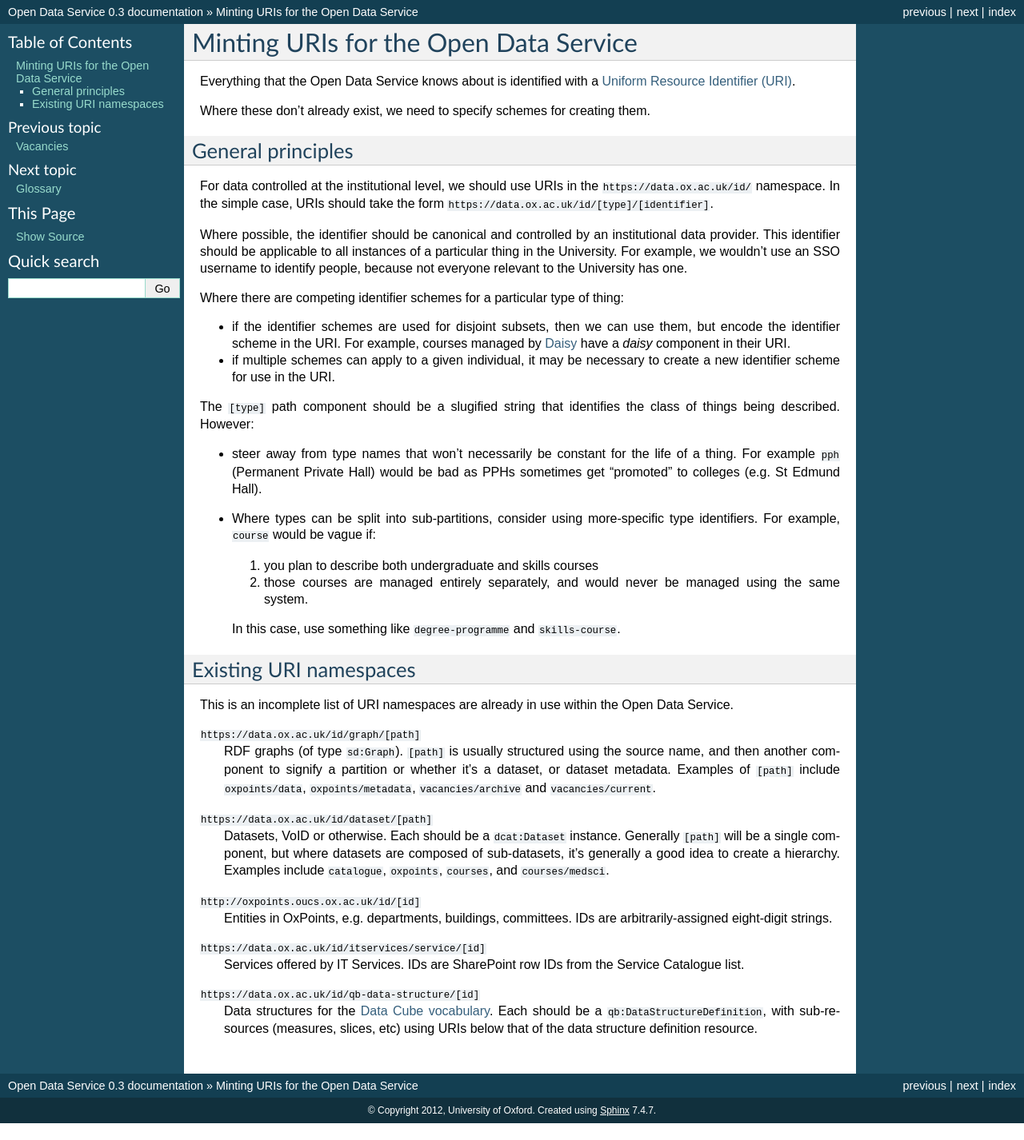
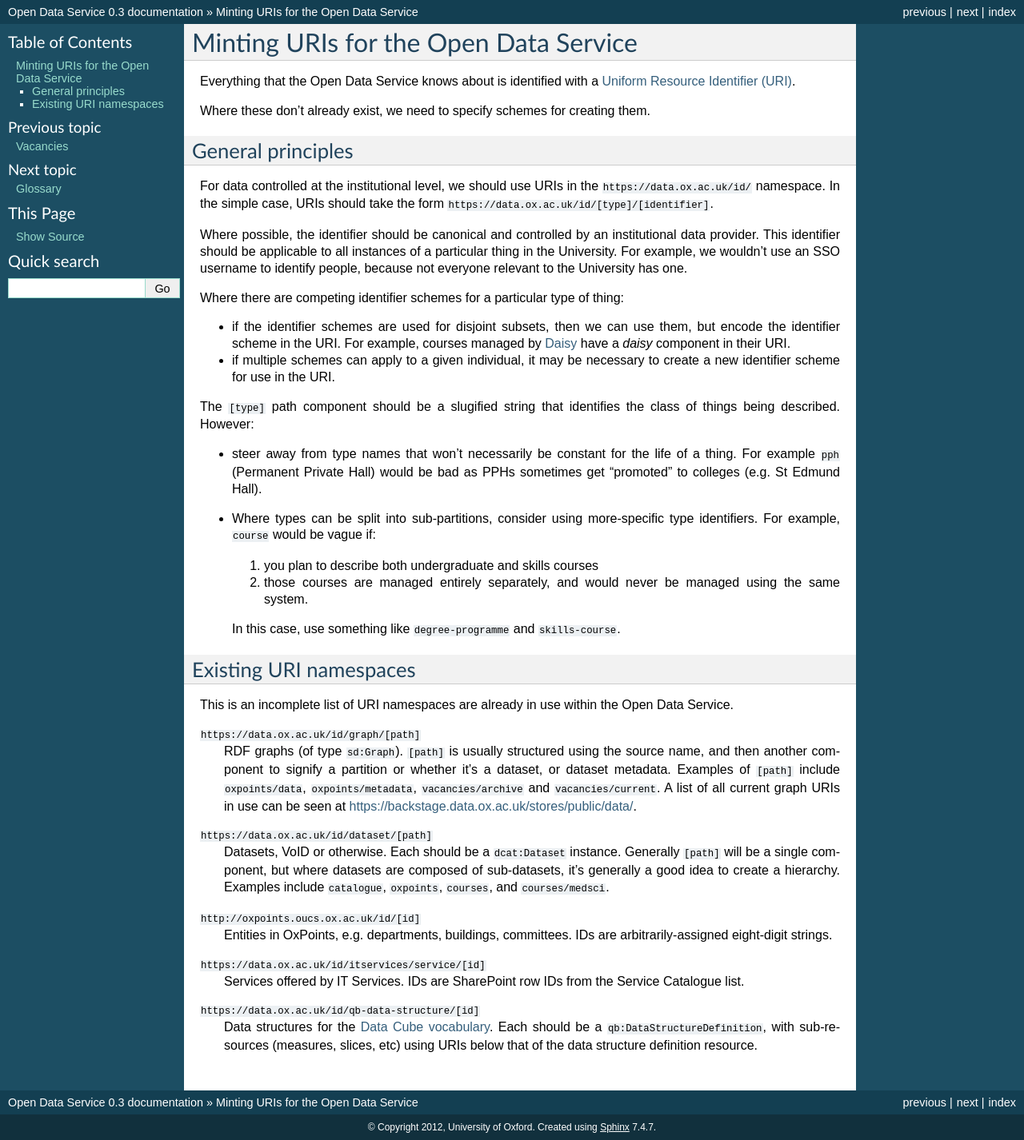
Before and after one commit to ox-it/dataox, a Sphinx documentation site: the page built from userdocs/source/uri-minting.rst, in a window 1280 px wide. Shown: the whole page at 80% size. Built offline with Sphinx 7.4.7, drawn with Linux system fonts in a browser that asks for light colours; before the commit the page ends 1405 px from its top, so only the background shows below that.

Commit message:
Added link in URI minting to list of graph URIs.

```diff
--- a/userdocs/source/uri-minting.rst
+++ b/userdocs/source/uri-minting.rst
@@ -54,7 +54,8 @@ Data Service.
     the source name, and then another component to signify a partition or
     whether it's a dataset, or dataset metadata. Examples of ``[path]``
     include ``oxpoints/data``, ``oxpoints/metadata``, ``vacancies/archive`` and
-    ``vacancies/current``.
+    ``vacancies/current``. A list of all current graph URIs in use can be seen
+    at https://backstage.data.ox.ac.uk/stores/public/data/.
 
 ``https://data.ox.ac.uk/id/dataset/[path]``
     Datasets, VoID or otherwise. Each should be a ``dcat:Dataset`` instance.
```
